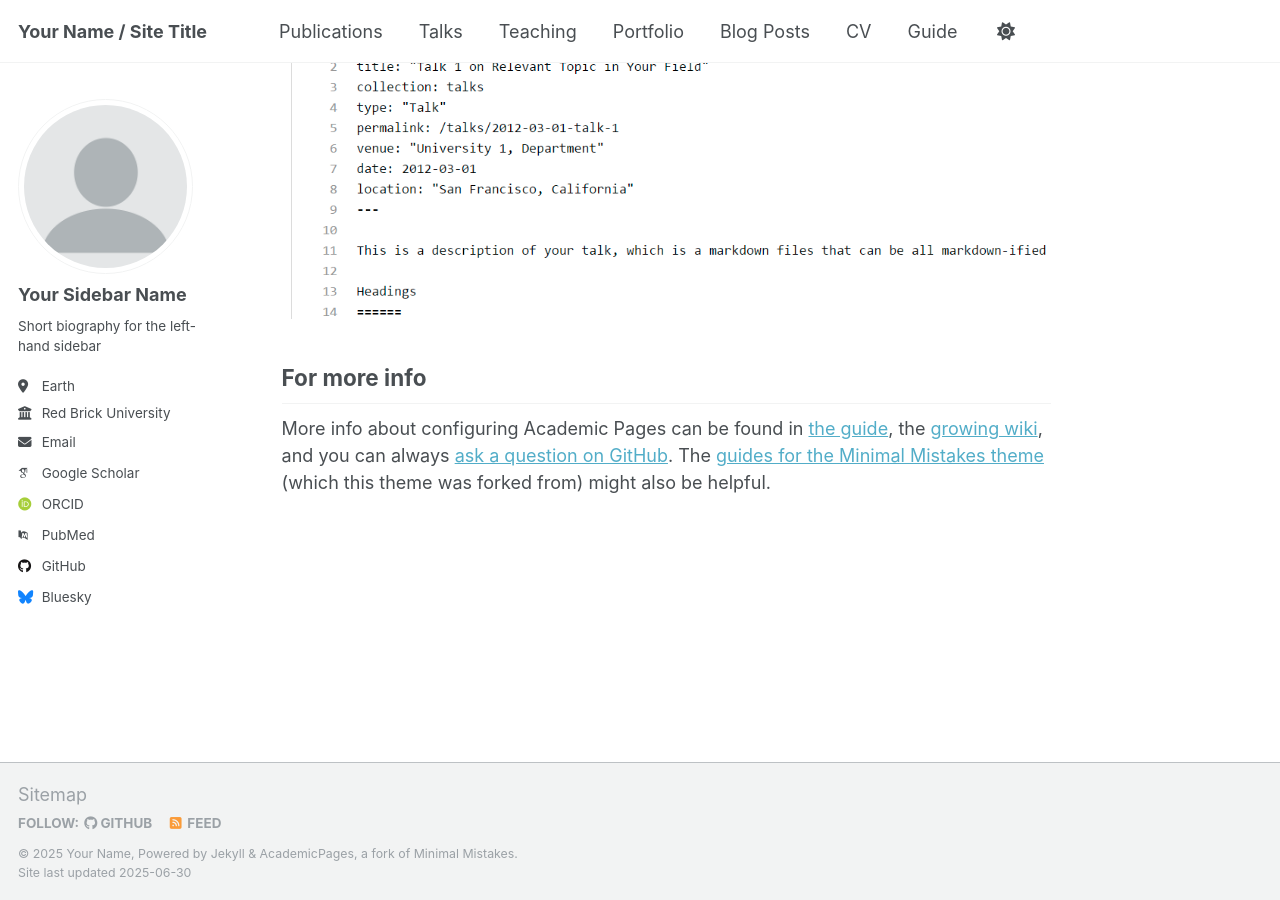
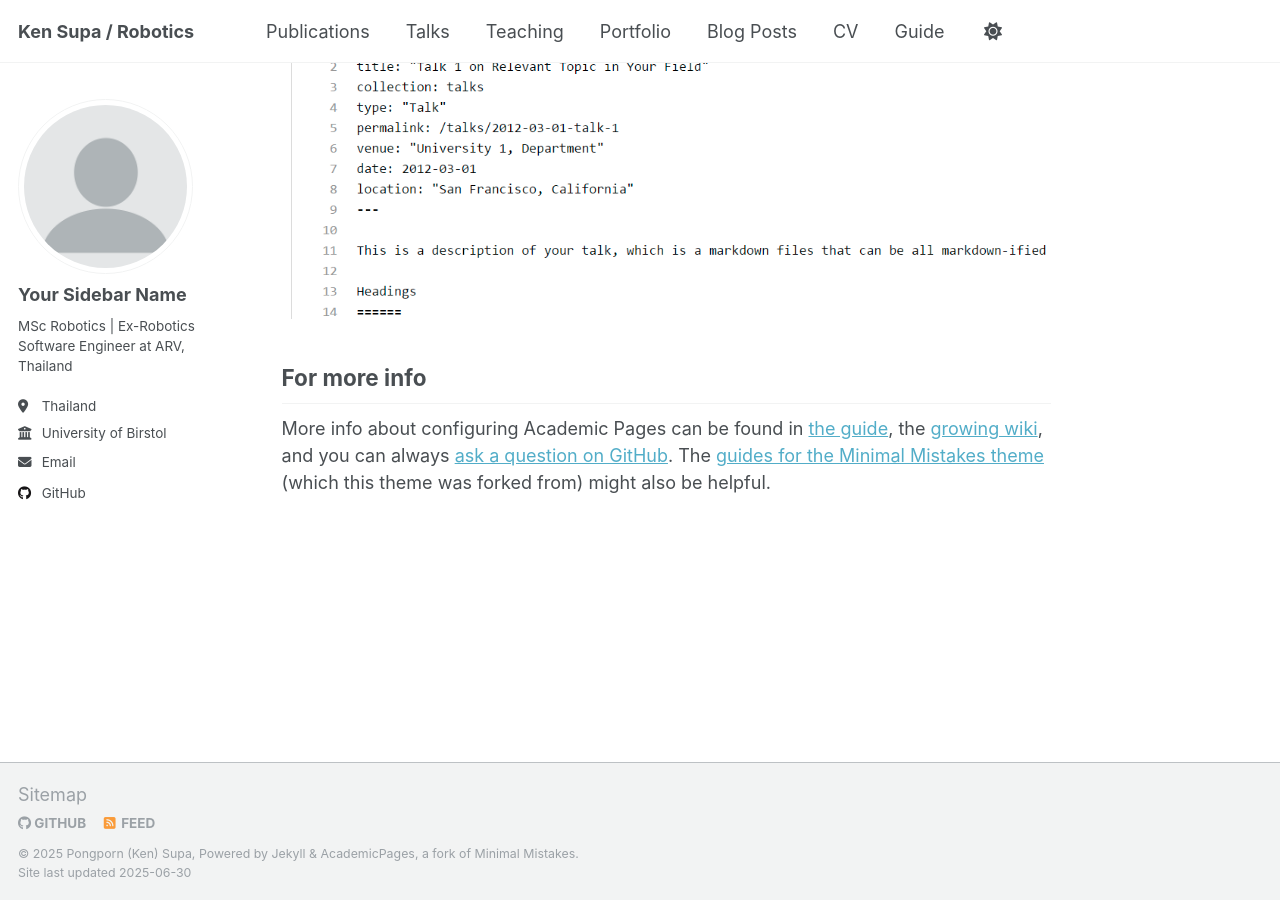
Before and after one commit to nongmelt/nongmelt.github.io, a Jekyll site: the page built from _pages/about.md, in a window 1280 px wide and 900 px high, scrolled down 2880 px. Built offline with Jekyll 4.4.1, drawn with Linux system fonts in a browser that asks for light colours; some web fonts are replaced; a script that is not in the unit is left out.

Commit message:
Update _config.yml

```diff
--- a/_config.yml
+++ b/_config.yml
@@ -7,15 +7,15 @@
 # server process.
 
 # Basic Site Settings
-locale                   : "en-US"
+locale                   : "en-UK"
 site_theme               : "default"
-title                    : "Your Name / Site Title"
+title                    : "Ken Supa / Robotics"
 title_separator          : "-"
-name                     : &name "Your Name"
-description              : &description "personal description"
-url                      : https://academicpages.github.io # the base hostname & protocol for your site e.g. "https://[your GitHub username].github.io" or if you already have some other page hosted on Github then use "https://[your GitHub username].github.io/[Your Repo Name]"
+name                     : &name "Pongporn (Ken) Supa"
+description              : &description "Current MSc Robotics, BEng Mechanical Engineering"
+url                      : https://nongmelt.github.io # the base hostname & protocol for your site e.g. "https://[your GitHub username].github.io" or if you already have some other page hosted on Github then use "https://[your GitHub username].github.io/[Your Repo Name]"
 baseurl                  : "" # the subpath of your site, e.g. "/blog"
-repository               : "academicpages/academicpages.github.io"
+repository               : "nongmelt/nongmelt.github.io"
 
 # Site Author - The following control what appear as part of the author content on the side bar.
 #               If a field is blank the icon and link will not appear, otherwise it will be shown.
@@ -25,20 +25,20 @@ author:
   avatar           : "profile.png"
   name             : "Your Sidebar Name"
   pronouns         : # example: "she/her"
-  bio              : "Short biography for the left-hand sidebar"
-  location         : "Earth"
-  employer         : "Red Brick University"
+  bio              : "MSc Robotics | Ex-Robotics Software Engineer at ARV, Thailand"
+  location         : "Thailand"
+  employer         : "University of Birstol"
   uri              : # URL
-  email            : "none@example.org"
+  email            : "pongporn.supa@gmail.com"
 
   # Academic websites
   academia         : # URL
   arxiv            : # URL - Update with the correct link to your profile
-  googlescholar    : "https://scholar.google.com/citations?user=PS_CX0AAAAAJ"
+  googlescholar    : #"https://scholar.google.com/citations?user=PS_CX0AAAAAJ"
   impactstory      : # URL
-  orcid            : "http://orcid.org/yourorcidurl"
+  orcid            : #"http://orcid.org/yourorcidurl"
   semantic         : # URL
-  pubmed           : "https://www.ncbi.nlm.nih.gov/pubmed/?term=john+snow"
+  pubmed           : #"https://www.ncbi.nlm.nih.gov/pubmed/?term=john+snow"
   researchgate     : # URL
   scopus           : # URL
 
@@ -46,13 +46,13 @@ author:
   bitbucket        : # Username - Update with your username on the site
   codepen          : # Username
   dribbble         : # Username
-  github           : "academicpages"
+  github           : "nongmelt"
   kaggle           : # Username
   stackoverflow    : # User number or user number and name (i.e., use "1" or "1/jeff-atwood")
 
   # Social media
   artstation       : # Username
-  bluesky          : "bsky.app" # Replace this with you Bluesky username
+  bluesky          : #"bsky.app" # Replace this with you Bluesky username
   facebook         : # Username
   flickr           : # Username
   foursquare       : # Username
```
